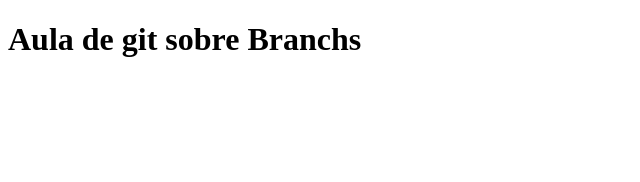
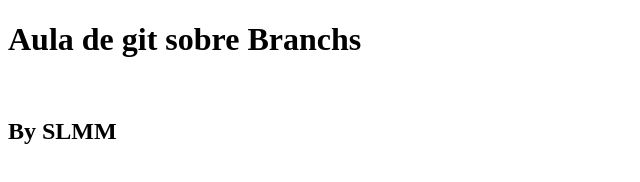
Before and after one commit to sergiolmm-pucc/101_25, a plain HTML site: page index.html in a window 1280 px wide. Shown: the whole page, without its empty margins (0-640 px from the left). Drawn offline with Linux system fonts and the light colour scheme.

Commit message:
Adicionado by

```diff
--- a/index.html
+++ b/index.html
@@ -8,5 +8,6 @@
 <body>
     <h1> Aula de git sobre Branchs </h1>
     <br>
+    <h2> By SLMM</h2>
 </body>
 </html>
```
